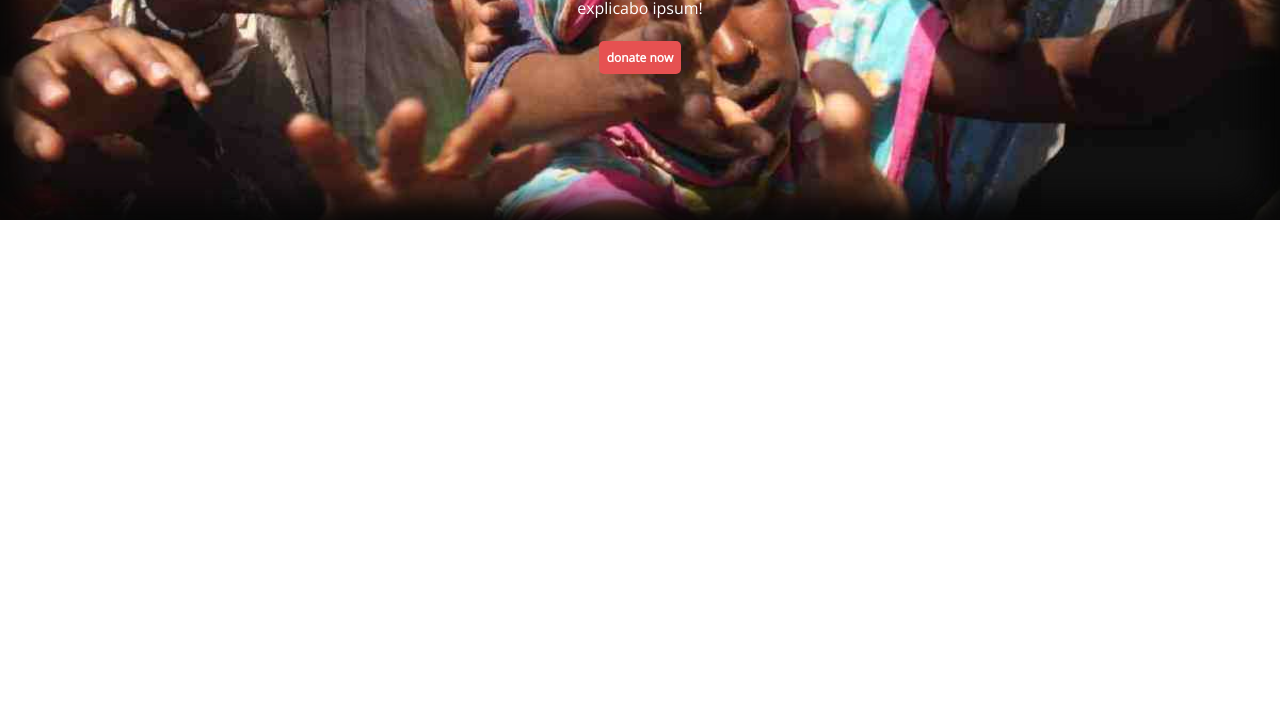
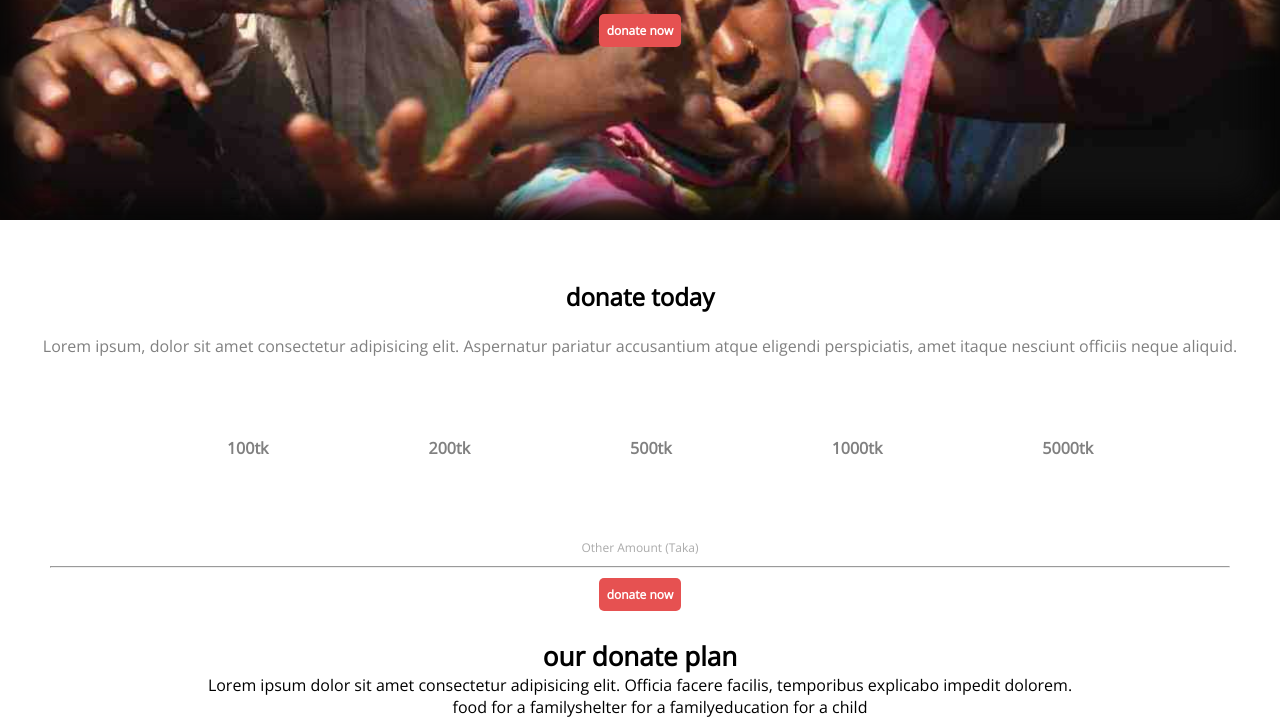
Before and after one commit to asmmostafizurrahman/donate-practice1, a plain HTML site: page index.html in a window 1280 px wide. Shown: the part 280-998 px from the top of the page. Before the commit the page ends 800 px from the top, so only its background shows below. Drawn offline with nearby package versions, Linux system fonts and the light colour scheme.

Commit message:
donate plan

```diff
--- a/index.html
+++ b/index.html
@@ -13,7 +13,7 @@
     <header>
         <div class="header">
            <div class="header-description">
-            <h2>lets help those who are more in need</h2>
+            <h1>lets help those who are more in need</h1>
             <br>
             <p>Lorem ipsum dolor sit amet, consectetur adipisicing elit. Autem consectetur tenetur eaque nesciunt veritatis doloribus mollitia voluptas nemo explicabo ipsum!</p>
             <br>
@@ -26,7 +26,41 @@
     </header>
 
     <main>
+        <div class="donate">
+            <div class="today">
+                <h2>donate today</h2>
+                <br>
+                <p class="today-description">Lorem ipsum, dolor sit amet consectetur adipisicing elit. Aspernatur pariatur accusantium atque eligendi perspiciatis, amet itaque nesciunt officiis neque aliquid.</p>
 
+
+            </div>
+            <div class="tk-ul">
+                <ul class="tk">
+                    <li >100tk</li>
+                    <li >200tk</li>
+                    <li >500tk</li>
+                    <li >1000tk</li>
+                    <li>5000tk</li>
+                </ul>
+            </div>
+            <p class="amount">Other Amount (Taka)</p>
+            <hr class="hr">
+
+            <button type="submit" class="btn-primary">donate now</button>
+            <br>
+         </div>
+         <br>
+         <div class="plan">
+            <h3 class="plan-h">our donate plan</h3>
+            <p>Lorem ipsum dolor sit amet consectetur adipisicing elit. Officia facere facilis, temporibus explicabo impedit dolorem.</p>
+            <div>
+                <ul>
+                    <li>food for a family</li>
+                    <li>shelter for a family</li>
+                    <li>education for a child</li>
+                </ul>
+            </div>
+         </div>
 
     </main>
 
--- a/styles/donate1.css
+++ b/styles/donate1.css
@@ -5,6 +5,9 @@
 
 }
 /* header */
+h1{
+    font-size: 32px;
+}
 .header{
     background-repeat: no-repeat;
     height: 500px;
@@ -21,6 +24,7 @@
     padding-left: 90px;
     padding-right: 90px;
     padding-bottom: 90px;
+    font-size: 12px;
 }
 .btn-primary{
     background-color: rgb(230, 81, 81);
@@ -33,3 +37,52 @@
 }
 /*  main */
 /* donate today */
+.donate{
+    margin-top: 60px;
+    text-align: center;
+}
+.today-description{
+    color: gray;
+}
+ul{
+    display: flex;
+    list-style: none;
+    justify-content: center;
+
+}
+
+.tk > li{
+    margin: 50px;
+    text-align: center;
+    padding : 30px;
+    font-weight: 600;
+    color: gray;
+}
+
+.tk > li:hover{
+    color: rgb(230, 81, 81,);
+    background-color: rgba(230, 81, 81, 0.568);
+    border: 2px;
+    padding: 30px;
+    border-radius: 5px;
+    border-color: rgb(230, 81, 81);
+    border-style: solid;
+}
+.tk > li:active{
+    color: rgb(230, 81, 81);
+}
+.amount{
+    text-align: center;
+    font-size: 12px;
+    color: rgba(128, 128, 128, 0.671);
+}
+.hr{
+    margin: 10px  50px;
+}
+.plan{
+    text-align: center;
+    margin-top: 5px;
+}
+.plan-h{
+    font-size: 26px;
+}
```
